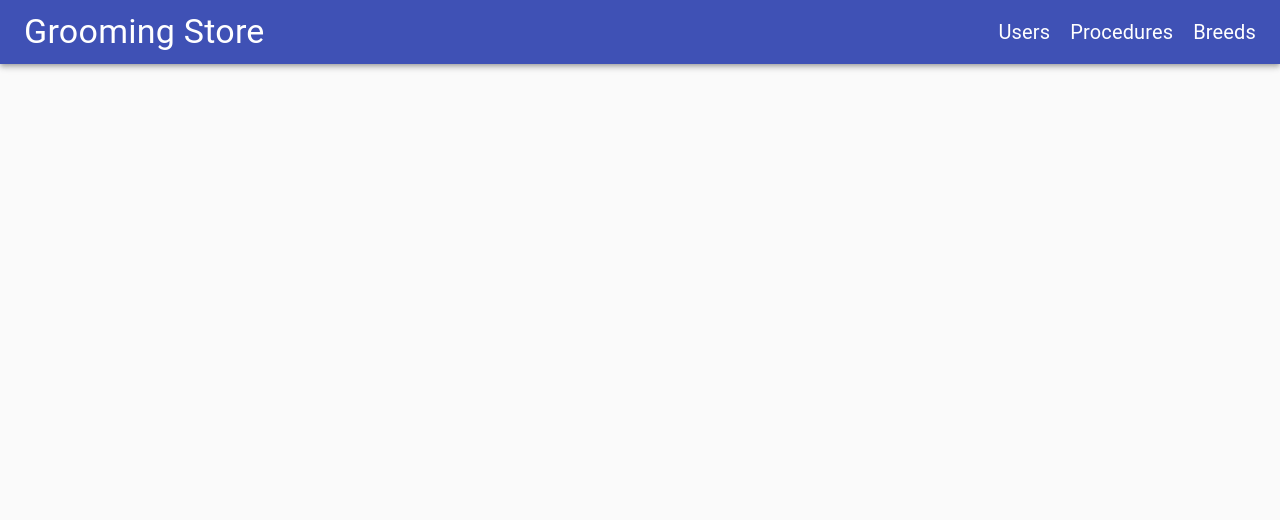
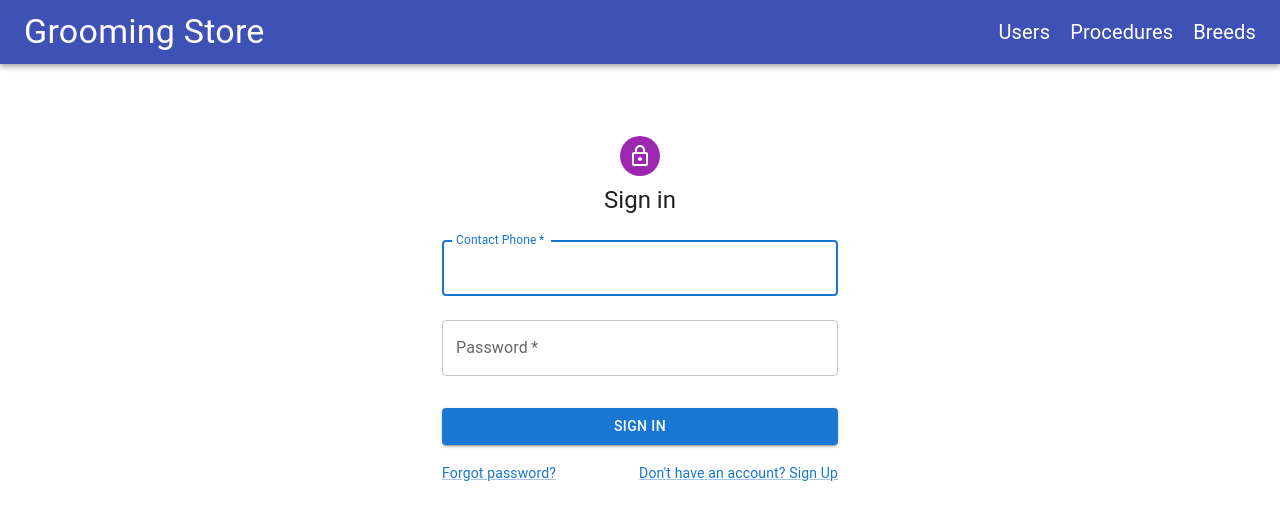
Before and after one commit to el-shes/grooming_store_fe, a React (Create React App) app: page /login in a window 1280 px wide. Shown: the top 520 px of the page. Built offline with nearby package versions, Linux system fonts and the light colour scheme.

Commit message:
added validation fields to procedure/breed inputs and basic sign in form (#1)
* added validation fields to procedure inputs

* added validation fields to breed inputs

* implemented sign in form

```diff
--- a/src/App.js
+++ b/src/App.js
@@ -6,11 +6,13 @@ import BreedGrid from "./components/Breed/BreedGrid";
 import ProcedureTable from "./components/Procedure/ProcedureTable";
 import UserTable from "./components/User/UserTable";
 import Navbar from "./components/Common/NavBar";
+import SignIn from "./components/Login/SignIn";
+import HomePage from "./components/Common/HomePage";
 
 export const SERVER = axios.create({
     baseURL: "http://127.0.0.1:5000",
-    headers: {'Content-Type': 'application/json'}
-    // withCredentials: true
+    headers: {'Content-Type': 'application/json'},
+    withCredentials: true
 });
 
 const Root = styled(Container)(({theme}) => ({
@@ -47,6 +49,8 @@ const App = () => {
             // <UserRoleContext.Provider value={{roles, setRoles}}>
             //     <Root sx={{mt: "1rem"}}>
             <Routes>
+              <Route path="/login" element={<SignIn/>}/>
+              <Route path="/home" element={<HomePage/>}/>
               <Route path="/breed" element={<BreedGrid/>}/>
               <Route path="/procedure" element={<ProcedureTable/>}/>
               <Route path="/user" element={<UserTable/>}/>
--- a/src/components/Breed/AddBreedModal.jsx
+++ b/src/components/Breed/AddBreedModal.jsx
@@ -2,12 +2,11 @@ import * as React from 'react';
 import Box from '@mui/material/Box';
 import Typography from '@mui/material/Typography';
 import Modal from '@mui/material/Modal';
-import CardMedia from "@mui/material/CardMedia";
 import Button from "@mui/material/Button";
 import TextField from '@mui/material/TextField';
-import {SERVER} from "../../App";
 import {Stack} from "@mui/material";
 import {headerStyle, modalStyle, submitButtonStyle} from "../Common/styles";
+import {useEffect} from "react";
 
 
 export default function AddBreedModal(props) {
@@ -23,6 +22,18 @@ export default function AddBreedModal(props) {
     await props.addBreed(breed, props.handleClose);
   };
 
+  useEffect(() => {
+    const breed_regex = /^[A-Za-z ]+$/;
+    if(!name.match(breed_regex)) {
+      props.errors["name"] = "Invalid input";
+    }
+    else {
+      delete props.errors["name"];
+    }
+  },[name])
+
+
+
   return (
     <Modal
       open={props.open}
@@ -37,33 +48,41 @@ export default function AddBreedModal(props) {
         <form onSubmit={handleSubmit} encType={"application/json"}>
           <Stack spacing={2}>
             <TextField
+              error={props.errors.hasOwnProperty("name")}
               id="outlined-multiline-flexible-name"
               label="Name"
               multiline
+              helperText={props.errors["name"]}
               maxRows={4}
               value={name}
               onChange={e => setName(e.target.value)}
             />
             <TextField
+              error={props.errors.hasOwnProperty("fur_coefficient")}
               id="outlined-multiline-flexible-fur"
               label="Fur Coefficient"
               multiline
+              helperText={props.errors["fur_coefficient"]}
               maxRows={4}
               value={fur_coefficient}
               onChange={e => setFurCoefficient(e.target.value)}
             />
             <TextField
+              error={props.errors.hasOwnProperty("size_coefficient")}
               id="outlined-multiline-flexible-size"
               label="Size Coefficient"
               multiline
+              helperText={props.errors["size_coefficient"]}
               maxRows={4}
               value={size_coefficient}
               onChange={e => setSizeCoefficient(e.target.value)}
             />
             <TextField
+              error={props.errors.hasOwnProperty("image_link")}
               id="outlined-multiline-flexible-image"
               label="Link to image"
               multiline
+              helperText={props.errors["image_link"]}
               maxRows={4}
               value={image_link}
               onChange={e => setImageLink(e.target.value)}
--- a/src/components/Breed/BreedCard.jsx
+++ b/src/components/Breed/BreedCard.jsx
@@ -11,6 +11,7 @@ import MyBackdrop from "../Common/MyBackdrop";
 export default function BreedCard(props) {
   const [openEditModal, setOpenEditModal] = React.useState(false);
   const [loading, setLoading] = React.useState(false);
+
   const handleEditOpen = () => {
     setOpenEditModal(true);
     setLoading(true);
--- a/src/components/Breed/BreedGrid.jsx
+++ b/src/components/Breed/BreedGrid.jsx
@@ -5,7 +5,6 @@ import {useEffect, useState} from "react";
 import {SERVER} from "../../App";
 import BreedCard from "./BreedCard";
 import AddCircleIcon from '@mui/icons-material/AddCircle';
-import {blue} from '@mui/material/colors';
 import AddBreedModal from "./AddBreedModal";
 import MyBackdrop from "../Common/MyBackdrop";
 import {IconButton} from "@mui/material";
@@ -15,9 +14,12 @@ export default function BreedGrid() {
 
   const [openAddModal, setOpenAddModal] = useState(false);
   const [loading, setLoading] = useState(false);
+  const [error, setError] = useState({});
+
   const handleAddOpen = () => {
     setOpenAddModal(true);
     setLoading(true);
+    setError({});
   }
   const handleAddClose = () => {
     setOpenAddModal(false);
@@ -31,6 +33,9 @@ export default function BreedGrid() {
         console.log(res);
         postAction();
         await getBreeds().then(res => setBreeds(res.data));
+      }).catch(error => {
+        console.log(error.response.data)
+        setError(error.response.data)
       })
   }
   const updateBreed = async (id, breed, postAction) => {
@@ -39,6 +44,9 @@ export default function BreedGrid() {
         console.log(res);
         postAction();
         await getBreeds().then(res => setBreeds(res.data));
+      }).catch(error => {
+        console.log(error.response.data)
+        setError(error.response.data)
       })
   }
 
@@ -67,7 +75,7 @@ export default function BreedGrid() {
             </Grid>
           </Grid>
         </Grid>
-        <AddBreedModal open={openAddModal} handleClose={handleAddClose} addBreed={addBreed}/>
+        <AddBreedModal open={openAddModal} handleClose={handleAddClose} addBreed={addBreed} errors={error}/>
       </Box>
       <MyBackdrop loading={loading} setLoading={setLoading}/>
     </>
--- /dev/null
+++ b/src/components/Common/HomePage.jsx
@@ -0,0 +1,5 @@
+import * as React from 'react';
+
+export default function HomePage() {
+  return <h2>It's your home page!</h2>
+}
--- a/src/components/Common/NavBar.jsx
+++ b/src/components/Common/NavBar.jsx
@@ -6,7 +6,6 @@ import {
   Typography,
 } from "@material-ui/core";
 import {useNaveBarStyles} from "./styles";
-import Button from "@mui/material/Button";
 import {Link} from "react-router-dom";
 
 
--- /dev/null
+++ b/src/components/Login/SignIn.jsx
@@ -0,0 +1,104 @@
+import * as React from 'react';
+import Avatar from '@mui/material/Avatar';
+import Button from '@mui/material/Button';
+import CssBaseline from '@mui/material/CssBaseline';
+import TextField from '@mui/material/TextField';
+import Link from '@mui/material/Link';
+import Grid from '@mui/material/Grid';
+import Box from '@mui/material/Box';
+import LockOutlinedIcon from '@mui/icons-material/LockOutlined';
+import Typography from '@mui/material/Typography';
+import Container from '@mui/material/Container';
+import { createTheme, ThemeProvider } from '@mui/material/styles';
+import {SERVER} from "../../App";
+import { useNavigate } from "react-router-dom";
+
+
+const theme = createTheme();
+
+export default function SignIn() {
+  let navigate = useNavigate();
+  const handleSubmit = async (event) => {
+    event.preventDefault();
+    const data = new FormData(event.currentTarget);
+    // eslint-disable-next-line no-console
+    console.log({
+      phone: data.get('phone'),
+      password: data.get('password'),
+    });
+    await logIn(data.get('phone'), data.get('password'))
+  };
+
+  const logIn = async (phone, password) => {
+    await SERVER.post( '/login', JSON.stringify({phone : phone, password : password}))
+      .then( res => {
+        console.log(res);
+        navigate("../home", { replace: true })
+      } )
+  }
+
+  return (
+    <ThemeProvider theme={theme}>
+      <Container component="main" maxWidth="xs">
+        <CssBaseline />
+        <Box
+          sx={{
+            marginTop: 8,
+            display: 'flex',
+            flexDirection: 'column',
+            alignItems: 'center',
+          }}
+        >
+          <Avatar sx={{ m: 1, bgcolor: 'secondary.main' }}>
+            <LockOutlinedIcon />
+          </Avatar>
+          <Typography component="h1" variant="h5">
+            Sign in
+          </Typography>
+          <Box component="form" onSubmit={handleSubmit} noValidate sx={{ mt: 1 }}>
+            <TextField
+              margin="normal"
+              required
+              fullWidth
+              id="phone"
+              label="Contact Phone"
+              name="phone"
+              autoComplete="phone"
+              autoFocus
+            />
+            <TextField
+              margin="normal"
+              required
+              fullWidth
+              name="password"
+              label="Password"
+              type="password"
+              id="password"
+              autoComplete="current-password"
+            />
+            <Button
+              type="submit"
+              fullWidth
+              variant="contained"
+              sx={{ mt: 3, mb: 2 }}
+            >
+              Sign In
+            </Button>
+            <Grid container>
+              <Grid item xs>
+                <Link href="#" variant="body2">
+                  Forgot password?
+                </Link>
+              </Grid>
+              <Grid item>
+                <Link href="#" variant="body2">
+                  {"Don't have an account? Sign Up"}
+                </Link>
+              </Grid>
+            </Grid>
+          </Box>
+        </Box>
+      </Container>
+    </ThemeProvider>
+  );
+}
--- a/src/components/Procedure/AddProcedureModal.jsx
+++ b/src/components/Procedure/AddProcedureModal.jsx
@@ -10,6 +10,8 @@ import InputLabel from '@mui/material/InputLabel';
 import MenuItem from '@mui/material/MenuItem';
 import FormControl from '@mui/material/FormControl';
 import Select from '@mui/material/Select';
+import FormHelperText from "@mui/material/FormHelperText";
+import {useEffect} from "react";
 
 export default function AddProcedureModal(props) {
   const [name, setName] = React.useState("");
@@ -26,6 +28,23 @@ export default function AddProcedureModal(props) {
     await props.addProcedure(procedure, props.handleClose);
   };
 
+  useEffect(() => {
+    const name_regex = /^[A-Za-z]+$/;
+    if(!name.match(name_regex)) {
+      props.errors["name"] = "Invalid input";
+    }
+  },[name])
+
+  useEffect( () => {
+    const price_regex = /^[0-9]+$/;
+    if(!String(basic_price).match(price_regex)) {
+      props.errors["basic_price"] = "Invalid input";
+    }
+    if (String(basic_price).length > 5) {
+      props.errors["basic_price"] = "Too long";
+    }
+  }, [basic_price])
+
   return (
     <Modal
       open={props.open}
@@ -40,14 +59,16 @@ export default function AddProcedureModal(props) {
         <form onSubmit={handleSubmit} encType={"application/json"}>
           <Stack spacing={2}>
             <TextField
+              error={props.errors.hasOwnProperty("name")}
               id="outlined-multiline-flexible-name"
               label="Name"
               multiline
+              helperText={props.errors["name"]}
               maxRows={4}
               value={name}
               onChange={e => setName(e.target.value)}
             />
-            <FormControl fullWidth>
+            <FormControl fullWidth error={props.errors.hasOwnProperty("duration")}>
               <InputLabel id="duration-select-label">Duration</InputLabel>
               <Select
                 labelId="duration-select-label"
@@ -62,11 +83,14 @@ export default function AddProcedureModal(props) {
                 <MenuItem value={90}>90-min</MenuItem>
                 <MenuItem value={120}>2 Hours</MenuItem>
               </Select>
+              <FormHelperText>{props.errors["duration"]}</FormHelperText>
             </FormControl>
             <TextField
+              error={props.errors.hasOwnProperty("basic_price")}
               id="outlined-multiline-flexible-size"
               label="Basic Price"
               multiline
+              helperText={props.errors["basic_price"]}
               maxRows={4}
               value={basic_price}
               onChange={e => setBasicPrice(e.target.value)}
--- a/src/components/Procedure/EditProcedureModal.jsx
+++ b/src/components/Procedure/EditProcedureModal.jsx
@@ -11,6 +11,7 @@ import InputLabel from '@mui/material/InputLabel';
 import MenuItem from '@mui/material/MenuItem';
 import FormControl from '@mui/material/FormControl';
 import Select from '@mui/material/Select';
+import FormHelperText from "@mui/material/FormHelperText";
 
 
 export default function EditProcedure(props) {
@@ -50,14 +51,16 @@ export default function EditProcedure(props) {
         <form onSubmit={handleSubmit} encType={"application/json"}>
           <Stack spacing={2}>
             <TextField
+              error={props.errors.hasOwnProperty("name")}
               id="outlined-multiline-flexible-procedure-name"
               label="Name"
               multiline
+              helperText={props.errors["name"]}
               maxRows={4}
               value={name}
               onChange={e => setName(e.target.value)}
             />
-            <FormControl fullWidth>
+            <FormControl fullWidth  error={props.errors.hasOwnProperty("duration")}>
               <InputLabel id="duration-select-label">Duration</InputLabel>
               <Select
                   labelId="duration-select-label"
@@ -72,11 +75,14 @@ export default function EditProcedure(props) {
                 <MenuItem value={90}>90-min</MenuItem>
                 <MenuItem value={120}>2 Hours</MenuItem>
               </Select>
+              <FormHelperText>{props.errors["duration"]}</FormHelperText>
             </FormControl>
             <TextField
+              error={props.errors.hasOwnProperty("basic_price")}
               id="outlined-multiline-flexible-procedure-price"
               label="Basic Price"
               multiline
+              helperText={props.errors["basic_price"]}
               maxRows={4}
               value={basic_price}
               onChange={e => setBasicPrice(e.target.value)}
--- a/src/components/Procedure/ProcedureTable.jsx
+++ b/src/components/Procedure/ProcedureTable.jsx
@@ -29,10 +29,13 @@ export default function ProcedureTable() {
   const [openDeleteModal, setOpenDeleteModal] = useState(false);
   const [selectedProcedure, setSelectedProcedure] = useState({});
   const [openEditModal, setOpenEditModal] = React.useState(false);
+  const [error, setError] = useState({});
+
 
   const handleAddOpen = () => {
     setOpenAddModal(true);
     setLoading(true);
+    setError({});
   }
   const handleAddClose = () => {
     setOpenAddModal(false);
@@ -54,6 +57,7 @@ export default function ProcedureTable() {
     setSelectedProcedure(procedure);
     setOpenEditModal(true);
     setLoading(true);
+    setError({});
   }
   const handleEditClose = () => {
     setOpenEditModal(false);
@@ -67,6 +71,9 @@ export default function ProcedureTable() {
         console.log(res);
         postAction();
         await getProcedures().then(res => setProcedures(res.data));
+      }).catch(error => {
+        console.log(error.response.data)
+        setError(error.response.data)
       })
   }
   const deleteProcedure = async (procedure_id,postAction) => {
@@ -83,6 +90,9 @@ export default function ProcedureTable() {
         console.log(res);
         postAction();
         await getProcedures().then(res => setProcedures(res.data));
+      }).catch(error => {
+        console.log(error.response.data)
+        setError(error.response.data)
       })
   }
 
@@ -125,11 +135,12 @@ export default function ProcedureTable() {
             </TableBody>
           </Table>
         </TableContainer>
-        <AddProcedureModal open={openAddModal} handleClose={handleAddClose} addProcedure={addProcedure}/>
+        <AddProcedureModal open={openAddModal} handleClose={handleAddClose} addProcedure={addProcedure}
+                           errors={error}/>
         <DeleteProcedureModal open={openDeleteModal} handleClose={handleDeleteClose} deleteProcedure={deleteProcedure}
                               procedure={selectedProcedure}/>
         <EditProcedureModal open={openEditModal} handleClose={handleEditClose} editProcedure={editProcedure}
-                            procedure={selectedProcedure}/>
+                            procedure={selectedProcedure} errors={error}/>
       </div>
       <MyBackdrop loading={loading} setLoading={setLoading}/>
     </>
--- a/src/components/User/AddUserModal.jsx
+++ b/src/components/User/AddUserModal.jsx
@@ -11,6 +11,7 @@ import MenuItem from '@mui/material/MenuItem';
 import FormControl from '@mui/material/FormControl';
 import Select from '@mui/material/Select';
 import FormHelperText from '@mui/material/FormHelperText';
+import {useEffect} from "react";
 
 export default function AddUserModal(props) {
   const [first_name, setFirstName] = React.useState("");
@@ -27,6 +28,28 @@ export default function AddUserModal(props) {
     const user = {first_name, last_name, role, phone}
     await props.addUser(user, props.handleClose);
   };
+
+  useEffect(() => {
+    const first_name_regex = /^[A-Za-z\s'-]+$/;
+    if(!first_name.match(first_name_regex)) {
+      props.errors["first_name"] = "Invalid input";
+    }
+  },[first_name])
+
+  useEffect(() => {
+    const last_name_regex = /^[A-Za-z\s'-]+$/;
+    if(!last_name.match(last_name_regex)) {
+      props.errors["last_name"] = "Invalid input";
+    }
+  },[last_name])
+
+  useEffect( () => {
+    const phone_regex = /^[a-z0-9]+$/;
+    if (phone.length !== 10 ||!phone.match(phone_regex)) {
+      props.errors["phone"] = "Must contain numeric symbols and be of length 10"
+    }
+  }, [phone])
+
 
   return (
     <Modal
--- a/src/components/User/UserTable.jsx
+++ b/src/components/User/UserTable.jsx
@@ -99,7 +99,6 @@ export default function UserTable() {
     getUsers().then(res => setUsers(res.data));
   }, []);
 
-
   return (
     <>
       <div align={"center"}>
```
Lines whose indentation alone changed are shown as unchanged.
